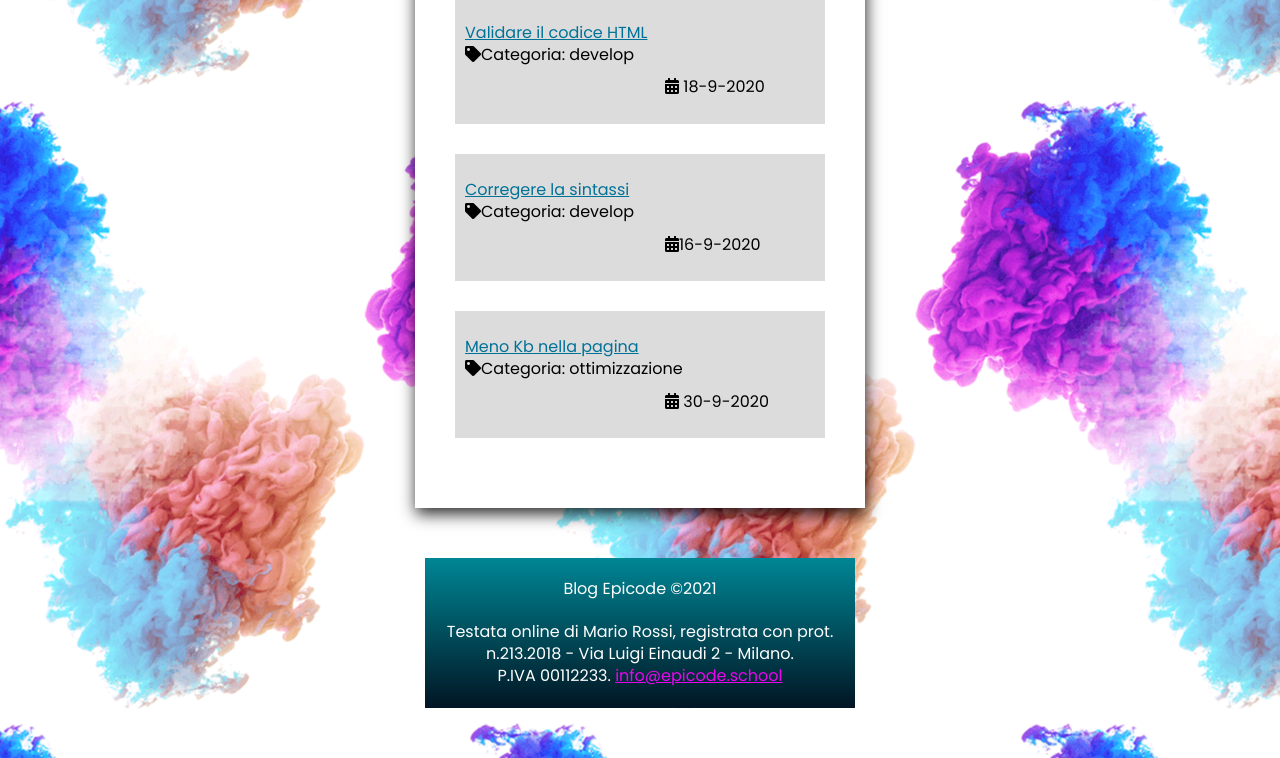
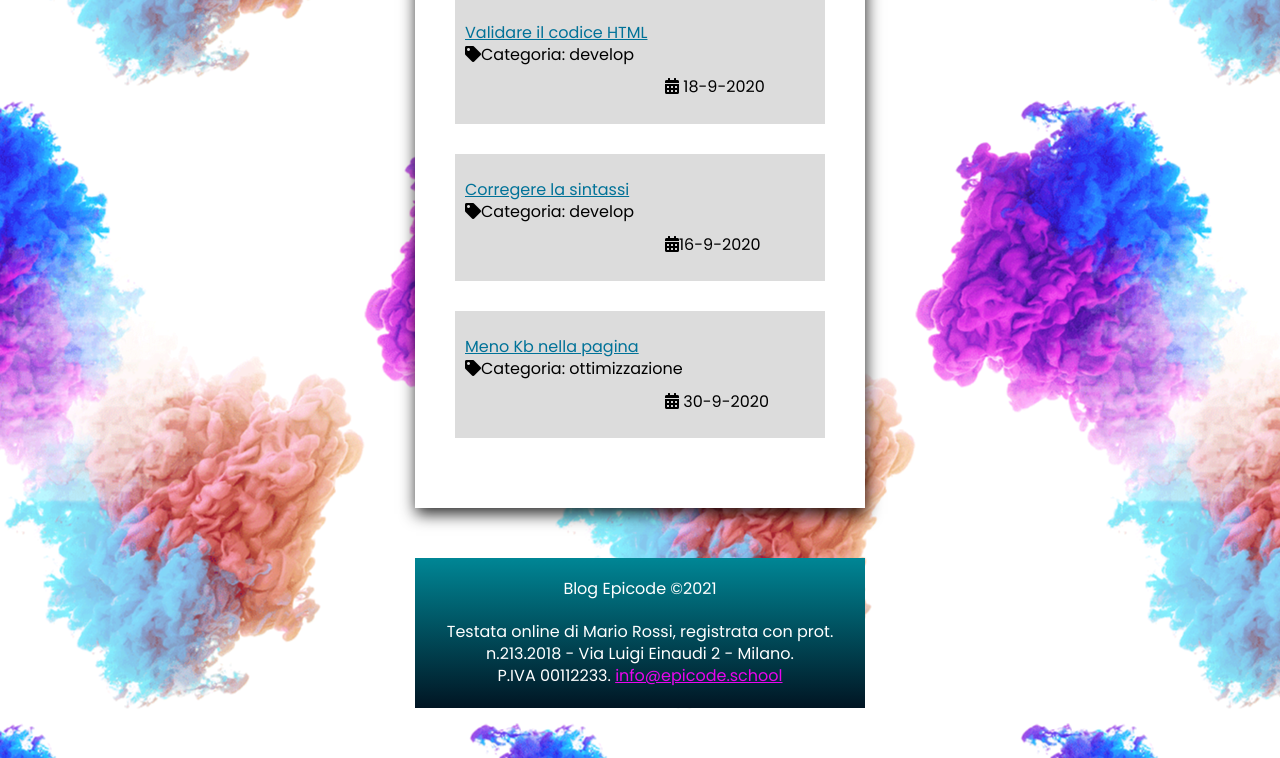
Before and after one commit to Marco-Pugliese/U1-W1-L4, a plain HTML site: page index.html in a window 1280 px wide. Shown: the part 2428-3186 px from the top of the page. Drawn offline with nearby package versions, Linux system fonts and the light colour scheme.

Commit message:
complete

```diff
--- a/assets/css/style.css
+++ b/assets/css/style.css
@@ -168,7 +168,7 @@ div.grey-aside > span.right {
   margin-left: 200px;
 }
 footer {
-  margin: 50px 10px;
+  margin: 50px 0px;
   color: white;
   text-align: center;
   background: linear-gradient(to bottom, rgb(0, 134, 149), rgb(1, 21, 35));
```
